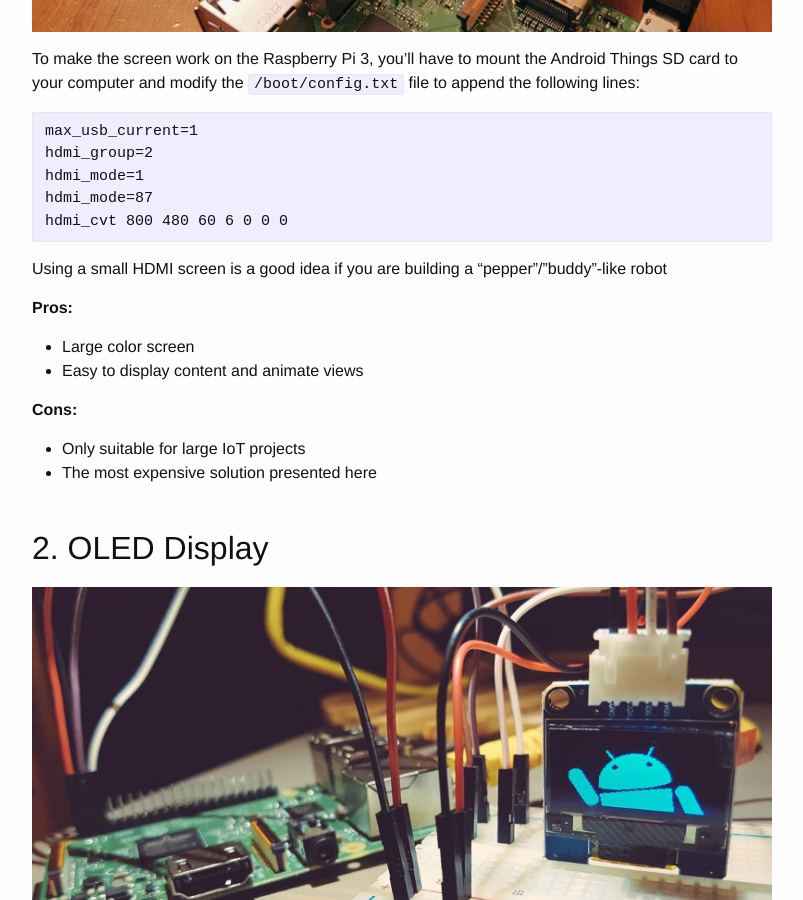
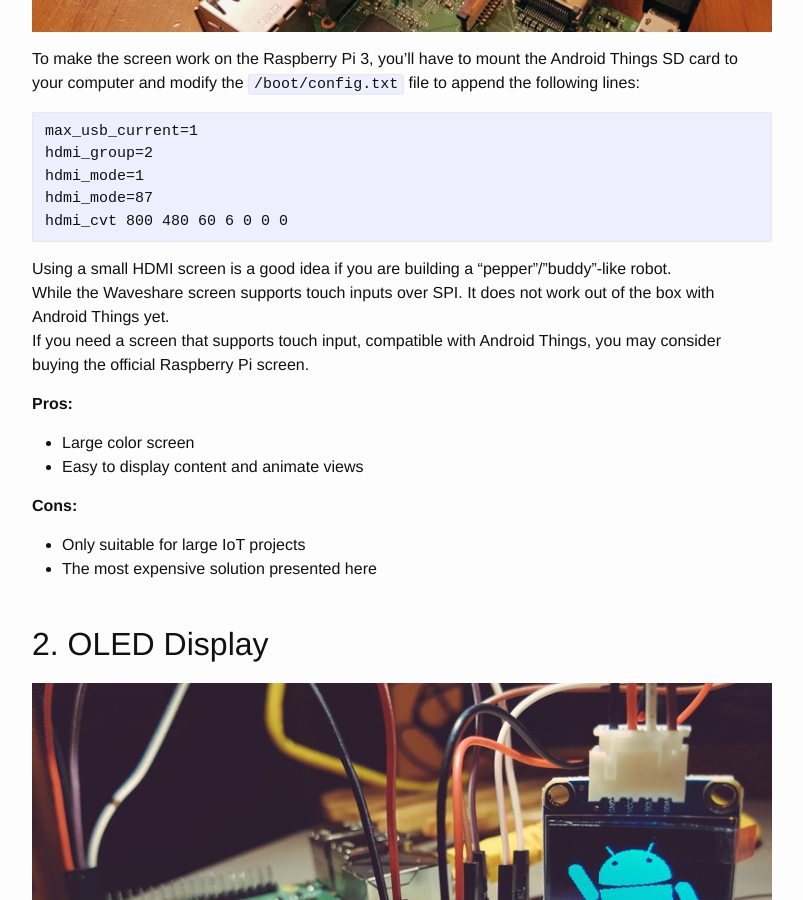
Before and after one commit to Nilhcem/nilhcem.github.io, a Jekyll site: the page built from _posts/2017-03-27-android-things-external-displays.md, in a window 1280 px wide and 900 px high, scrolled down 1453 px. Shown: the whole window, without its empty margins (238-1041 px from the left). Built offline with Jekyll 4.4.1, drawn with Linux system fonts in a browser that asks for light colours; comment, search, counter and statistics services are not loaded.

Commit message:
Update article to mention about the official Raspberry Pi screen
Following discussion on https://plus.google.com/+GautierMechling/posts/9DuTm7QMfHP

````diff
--- a/_posts/2017-03-27-android-things-external-displays.md
+++ b/_posts/2017-03-27-android-things-external-displays.md
@@ -46,7 +46,9 @@ hdmi_mode=87
 hdmi_cvt 800 480 60 6 0 0 0
 ```
 
-Using a small HDMI screen is a good idea if you are building a "pepper"/"buddy"-like robot
+Using a small HDMI screen is a good idea if you are building a "pepper"/"buddy"-like robot.
+While the Waveshare screen supports touch inputs over SPI. It does not work out of the box with Android Things yet.
+If you need a screen that supports touch input, compatible with Android Things, you may consider buying the official Raspberry Pi screen.
 
 
 **Pros:**
````
